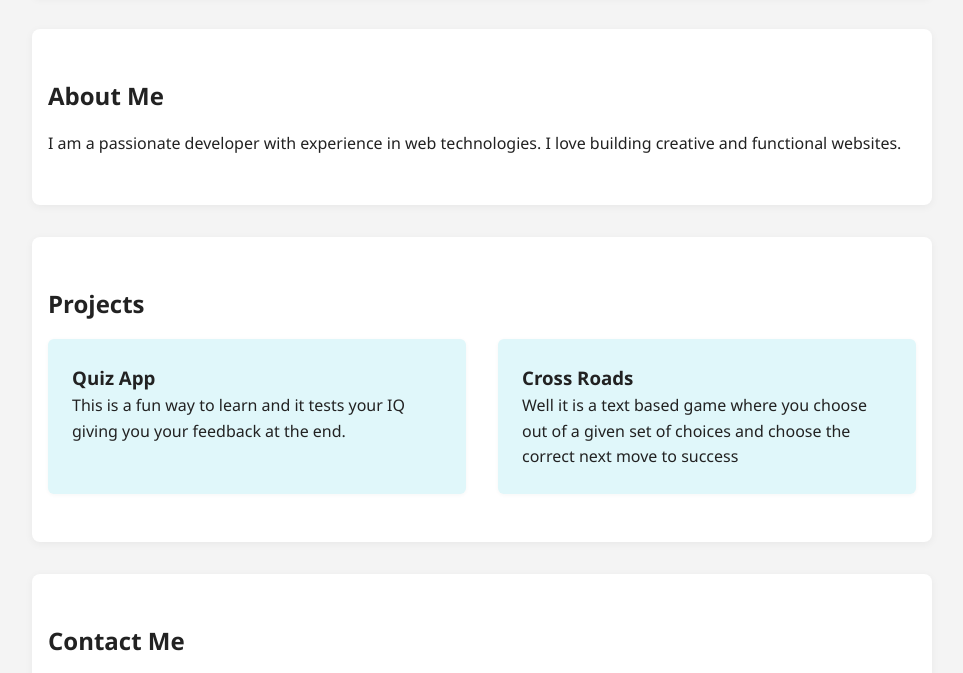
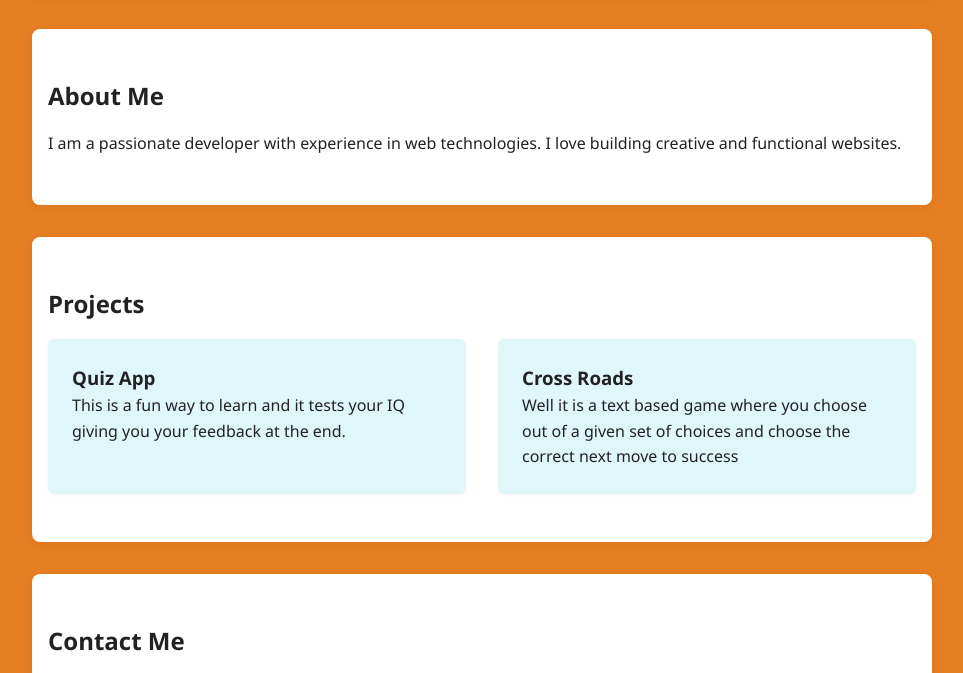
Before and after one commit to INDIE-coder001/Personal-Portfolio, a plain HTML site: page Index.html in a window 1280 px wide. Shown: the part 189-862 px from the top of the page, without its empty margins (158-1121 px from the left). Drawn offline with Linux system fonts and the light colour scheme.

Commit message:
updated code one

```diff
--- a/style.css
+++ b/style.css
@@ -7,7 +7,7 @@
 
 body {
     font-family: 'Segoe UI', Arial, sans-serif;
-    background: #f4f4f4;
+    background: #e67e22;
     color: #222;
     line-height: 1.6;
 }
```
